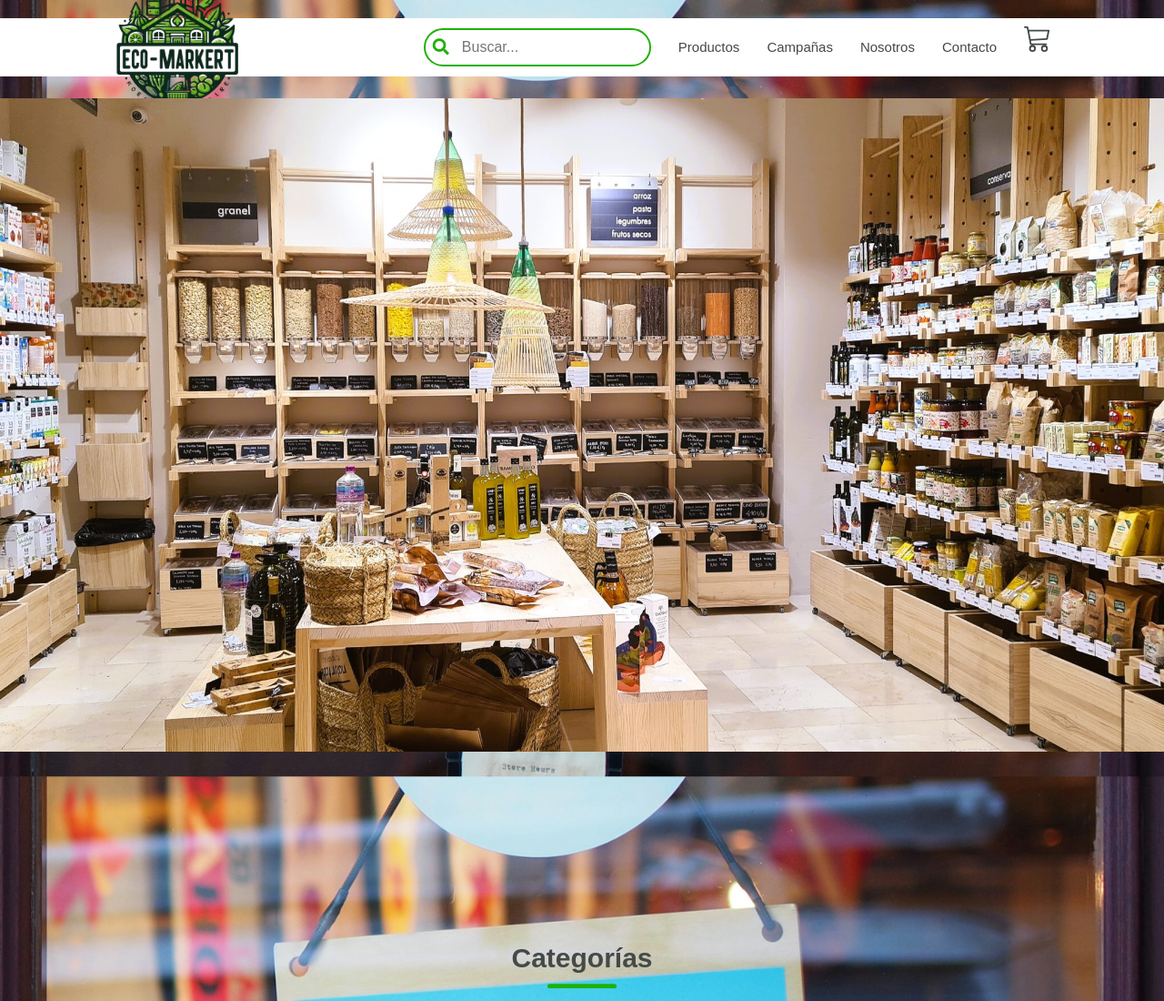
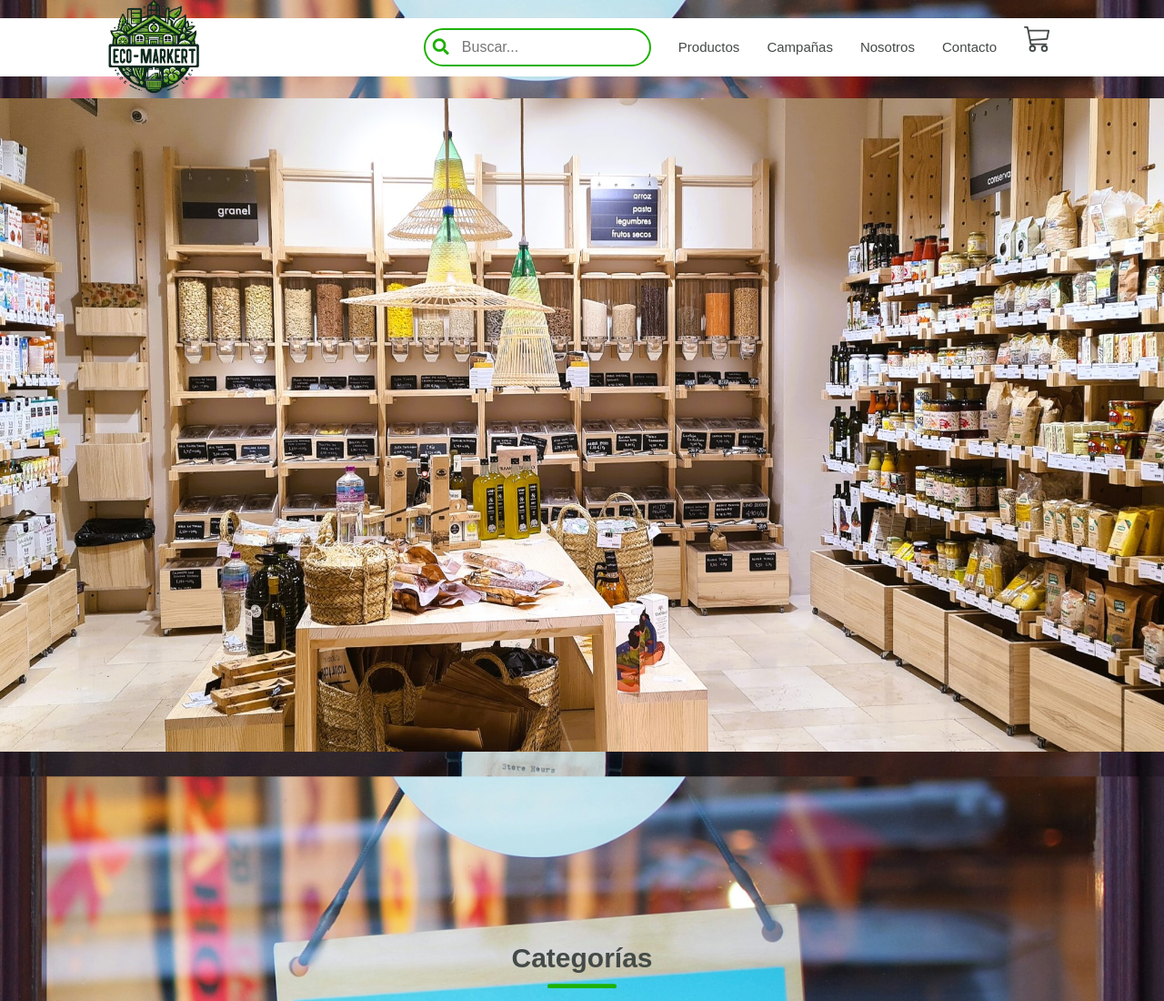
Before and after one commit to DarwinTQ/tienda_virtual_final, a plain HTML site: page index.html in a window 1280 px wide. Shown: the top 1100 px of the page at 91% size. Drawn offline with nearby package versions, Linux system fonts and the light colour scheme; files whose address does not match are found by name.

Commit message:
Update estilos.css

```diff
--- a/css/estilos.css
+++ b/css/estilos.css
@@ -142,7 +142,7 @@ img{
 }
 
 .header-menu .hm-logo{
-    width: 202px;
+    width: 150px;
 }
 
 .hm-menu{
```
